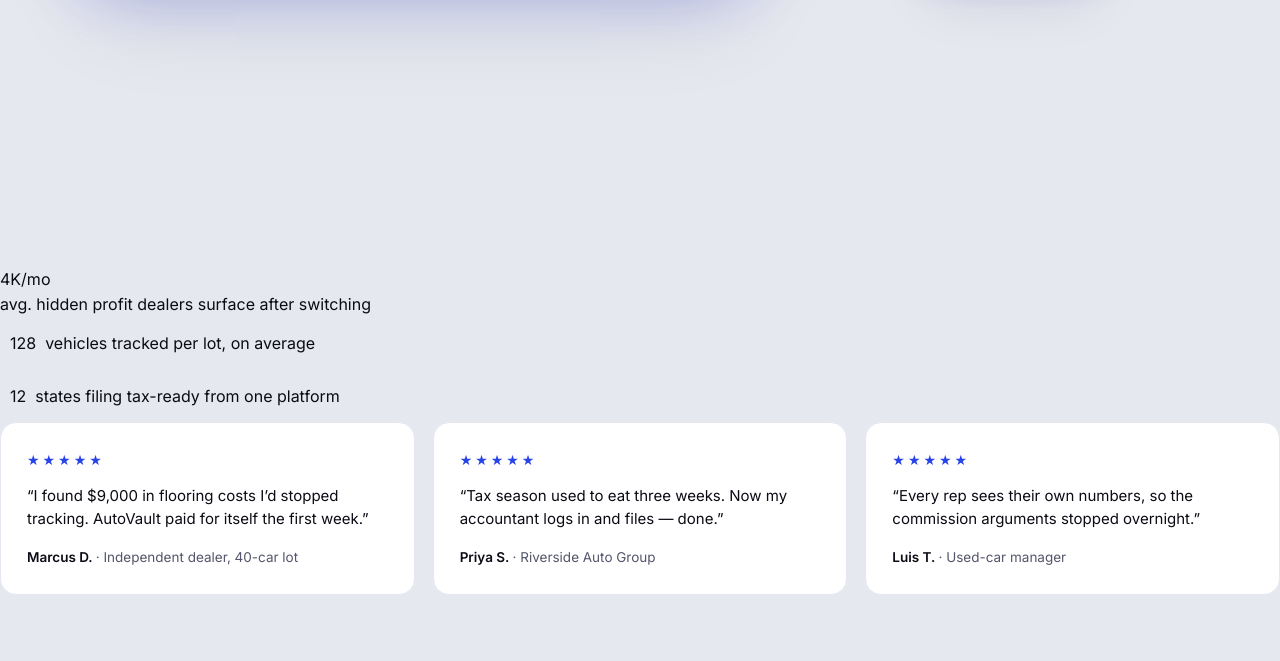
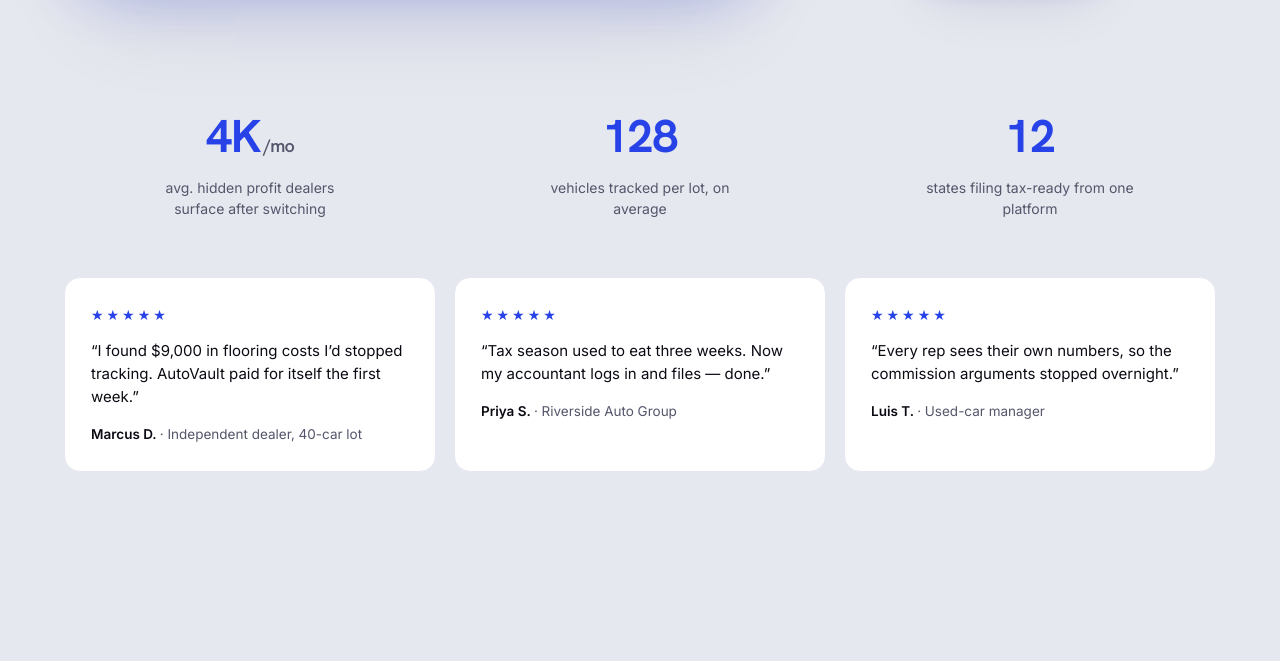
Before and after one commit to noumandeveloper231/autovault, a website: page index.html in a window 1280 px wide. Shown: the part 2854-3515 px from the top of the page. Drawn offline with Linux system fonts and the light colour scheme.

```diff
--- a/index.html
+++ b/index.html
@@ -1122,7 +1122,7 @@
   .ts-right .feat-jenna{grid-column:1 / -1}
   @media(max-width:860px){.tiers-grid.single{grid-template-columns:minmax(0,600px)}.tier-solo{grid-template-columns:1fr;gap:26px;padding:30px}.ts-right .tier-feats{grid-template-columns:1fr}}
   .proof-stats{display:grid;grid-template-columns:repeat(3,1fr);gap:18px;margin-bottom:44px}
-  .pstat{text-align:center;padding:14px 10px}
+  .proof-stats .pstat{display:flex;flex-direction:column;align-items:center;text-align:center;padding:14px 10px}
   .proof-stats .pv{font-family:var(--ff-display);font-weight:700;font-size:46px;letter-spacing:-.02em;color:var(--accent);line-height:1}
   .proof-stats .pv span{font-size:18px;color:var(--muted);font-weight:600;margin-left:3px}
   .proof-stats .pl{color:var(--muted);font-size:14px;margin:10px auto 0;max-width:220px;line-height:1.45}
@@ -1589,12 +1589,7 @@
 <section class="sec" id="proof" style="padding-top:6px">
   <div class="wrap">
     <div class="proof-stats reveal">
-      <div class="pstat"><div class="pv"></section>
-
-
-
-
-4K<span>/mo</span></div><div class="pl">avg. hidden profit dealers surface after switching</div></div>
+      <div class="pstat"><div class="pv">4K<span>/mo</span></div><div class="pl">avg. hidden profit dealers surface after switching</div></div>
       <div class="pstat"><div class="pv">128</div><div class="pl">vehicles tracked per lot, on average</div></div>
       <div class="pstat"><div class="pv">12</div><div class="pl">states filing tax-ready from one platform</div></div>
     </div>
```
